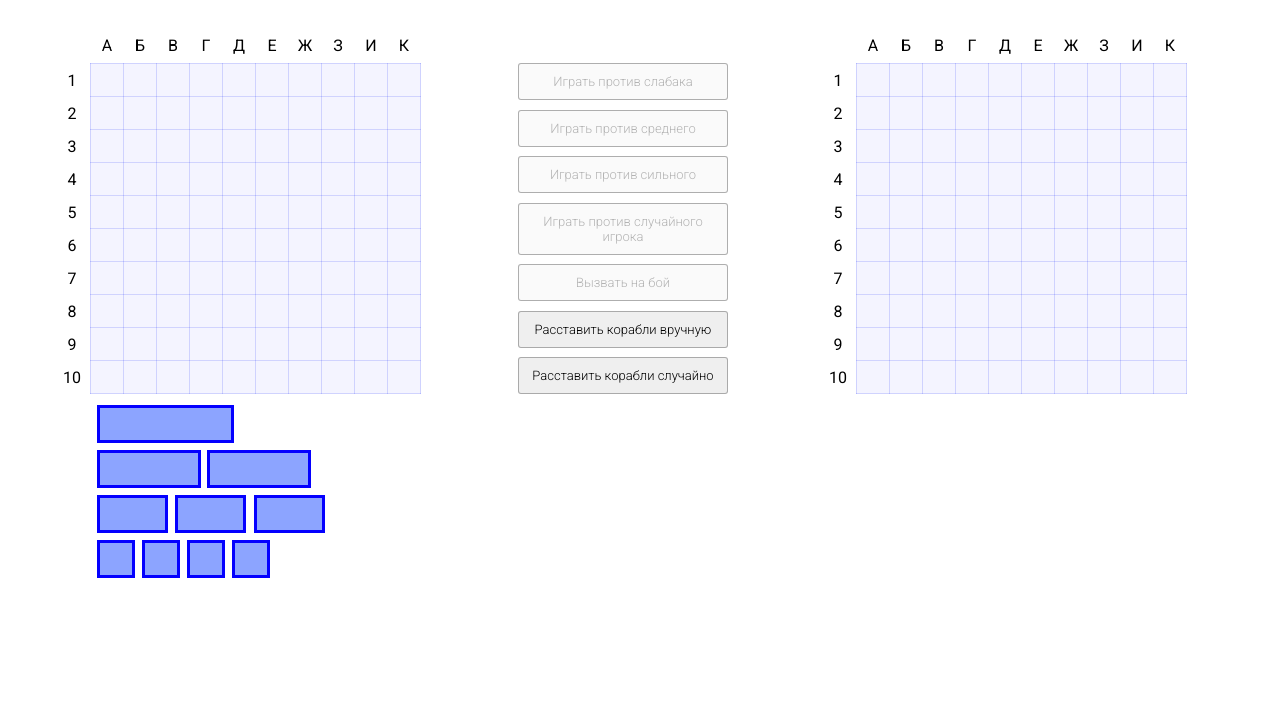
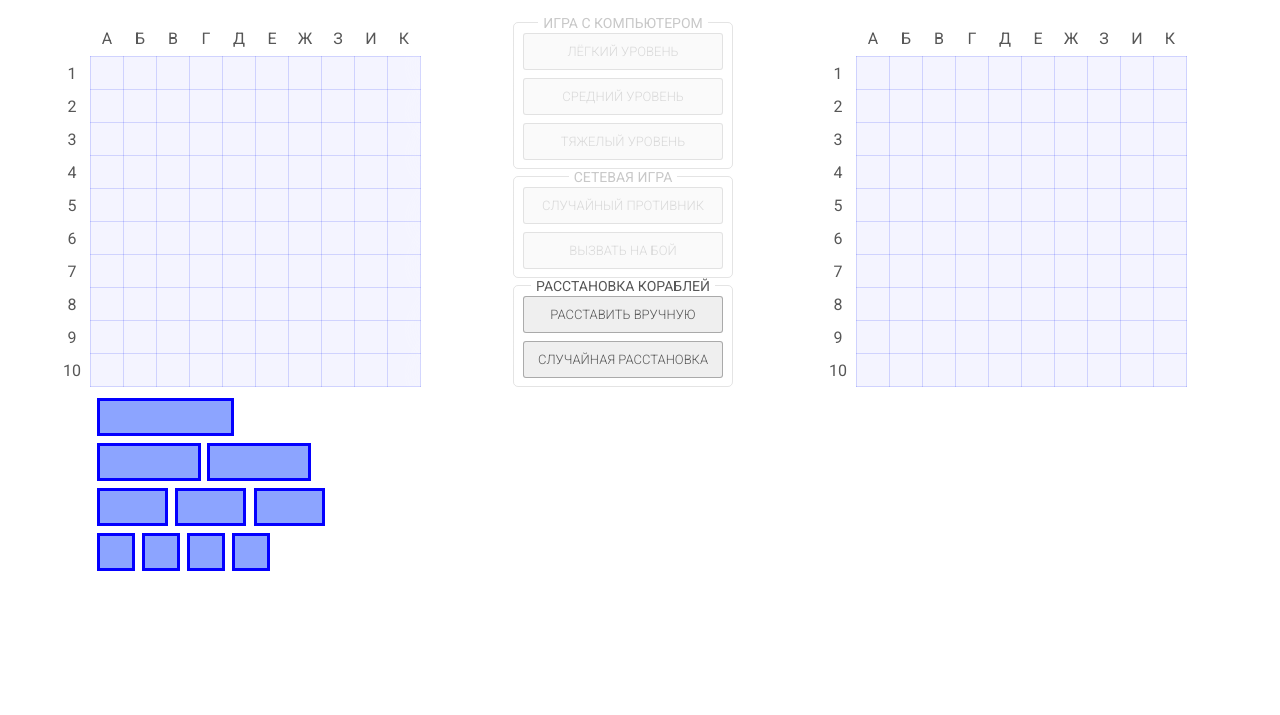
Before and after one commit to Aleks-JS/sea-battle, a plain HTML site: page index.html in a window 1280 px wide. Shown: the part 85-800 px from the top of the page. Drawn offline with Linux system fonts and the light colour scheme.

Commit message:
styled buttons

```diff
--- a/index.html
+++ b/index.html
@@ -20,34 +20,55 @@
         <div class="player" data-side="player"></div>
         <div class="app-menu">
           <div class="app-actions" data-scene="preparation">
-            <button class="app-action" data-computer="simple" disabled>
-              Играть против слабака
-            </button>
-            <button class="app-action" data-computer="middle" disabled>
-              Играть против среднего
-            </button>
-            <button class="app-action" data-computer="hard" disabled>
-              Играть против сильного
-            </button>
-            <button class="app-action" data-type="random" disabled>
-              Играть против случайного игрока
-            </button>
-            <button class="app-action" data-type="challenge" disabled>
-              Вызвать на бой
-            </button>
-            <button class="app-action" data-action="manually">
-              Расставить корабли вручную
-            </button>
-            <button class="app-action" data-action="randomize">
-              Расставить корабли случайно
-            </button>
+            <div class="actions-level-difficulty actions-group">
+              <div class="actions-title title-difficulty inactive-title">
+                Игра с компьютером
+              </div>
+              <div class="actions-buttons">
+                <div class="button-wrap"><button class="app-action" data-computer="simple" disabled>
+                  Лёгкий уровень
+                </button></div>
+                <div class="button-wrap"><button class="app-action" data-computer="middle" disabled>
+                  Средний уровень
+                </button></div>
+                <div class="button-wrap"><button class="app-action" data-computer="hard" disabled>
+                  Тяжелый уровень
+                </button></div>
+              </div>
+            </div>
+            <div class="actions-network-mode actions-group">
+              <div class="actions-title title-netwok inactive-title">
+                Сетевая игра
+              </div>
+              <div class="actions-buttons">
+                <div class="button-wrap"><button class="app-action" data-type="random" disabled>
+                  Случайный противник
+                </button></div>
+                <div class="button-wrap"><button class="app-action" data-type="challenge" disabled>
+                  Вызвать на бой
+                </button></div>
+              </div>
+            </div>
+            <div class="arrangement actions-group">
+              <div class="actions-title title-arrangement">
+                Расстановка кораблей
+              </div>
+              <div class="actions-buttons">
+                <div class="button-wrap"><button class="app-action" data-action="manually">
+                  Расставить вручную
+                </button></div>
+                <div class="button-wrap"><button class="app-action" data-action="randomize">
+                  Случайная расстановка
+                </button></div>
+              </div>
+            </div>
           </div>
           <div class="app-actions hidden" data-scene="computer">
             <div class="battlefield-status">Ваш ход</div>
-            <button class="app-action" data-action="surrender">Сдаться</button>
-            <button class="app-action" data-action="again">
-              Играть еще раз
-            </button>
+            <div class="button-wrap"><button class="app-action" data-action="surrender">Сдаться</button>
+            <div class="button-wrap"><button class="app-action" data-action="again">
+              Играть еще раз</div>
+            </button></div>
           </div>
         </div>
         <div class="opponent" data-side="opponent"></div>
--- a/scripts/scenes/PreparationScene.js
+++ b/scripts/scenes/PreparationScene.js
@@ -187,10 +187,16 @@ class PreparationScene extends Scene {
       document.querySelector('[data-computer="simple"]').disabled = false;
       document.querySelector('[data-computer="middle"]').disabled = false;
       document.querySelector('[data-computer="hard"]').disabled = false;
+      document
+        .querySelector('.title-difficulty')
+        .classList.remove('inactive-title');
     } else {
       document.querySelector('[data-computer="simple"]').disabled = true;
       document.querySelector('[data-computer="middle"]').disabled = true;
       document.querySelector('[data-computer="hard"]').disabled = true;
+      document
+        .querySelector('.title-difficulty')
+        .classList.add('inactive-title');
     }
   }
 
--- a/style/style.css
+++ b/style/style.css
@@ -3,6 +3,11 @@
   padding: 0;
   user-select: none;
   font-family: 'Roboto', sans-serif;
+  color: #575757;
+}
+
+button {
+  cursor: pointer;
 }
 
 body {
@@ -18,15 +23,16 @@ body {
 
 .app-header {
   text-align: center;
-  padding: 30px;
+  line-height: 100px;
 }
 
 .app-body {
-  margin-top: 50px;
   display: flex;
   flex-direction: row;
   justify-content: space-between;
+  align-items: flex-end;
   flex-wrap: wrap;
+  position: relative;
 }
 
 .app-subtitle {
@@ -129,6 +135,7 @@ body {
 .app-menu {
   margin-left: 3px;
   margin-right: 37px;
+  width: 220px;
 }
 
 .app-actions {
@@ -136,6 +143,134 @@ body {
   display: flex;
   flex-direction: column;
   justify-content: space-between;
+}
+
+.actions-group {
+  display: flex;
+  flex-direction: column;
+  align-items: center;
+  position: relative;
+  border: 1px solid rgba(165, 165, 165, 0.294);
+  border-radius: 5px;
+  padding-top: 10px;
+  margin-top: 7px;
+  -webkit-border-radius: 5px;
+  -moz-border-radius: 5px;
+  -ms-border-radius: 5px;
+  -o-border-radius: 5px;
+}
+
+.actions-title {
+  font-size: 14px;
+  position: absolute;
+  top: -8px;
+  background-color: #ffffff;
+  padding: 0 5px;
+  text-transform: uppercase;
+  transition: .3s;
+  -webkit-transition: .3s;
+  -moz-transition: .3s;
+  -ms-transition: .3s;
+  -o-transition: .3s;
+}
+
+.inactive-title {
+  color: #57575754;
+}
+
+.actions-buttons {
+  display: flex;
+  flex-direction: column;
+  justify-content: space-between;
+}
+
+.button-wrap {
+  position: relative;
+}
+
+.actions-buttons button {
+  width: 200px;
+  margin-bottom: 5px;
+  transition: .3s;
+  -webkit-transition: .3s;
+  -moz-transition: .3s;
+  -ms-transition: .3s;
+  -o-transition: .3s;
+  overflow: hidden;
+}
+
+.actions-buttons button:last-child {
+  margin-bottom: 8px;
+}
+
+.actions-buttons button::before {
+  content: '';
+  display: block;
+  position: absolute;
+  background: rgba(255, 255, 255, 0.5);
+  width: 60px;
+  height: 100%;
+  left: 0;
+  top: 0;
+  opacity: .5;
+  -webkit-filter: blur(30px);
+  filter: blur(30px);
+  -webkit-transform: translateX(-100px) skewX(-15deg);
+  transform: translateX(-100px) skewX(-15deg);
+  -moz-transform: translateX(-100px) skewX(-15deg);
+  -ms-transform: translateX(-100px) skewX(-15deg);
+  -o-transform: translateX(-100px) skewX(-15deg);
+}
+
+.actions-buttons button::after {
+  content: '';
+  display: block;
+  position: absolute;
+  background: rgba(255, 255, 255, 0.2);
+  width: 30px;
+  height: 100%;
+  left: 30px;
+  top: 0;
+  opacity: 0;
+  -webkit-filter: blur(5px);
+  filter: blur(5px);
+  -webkit-transform: translateX(-100px) skewX(-15deg);
+  transform: translateX(-100px) skewX(-15deg);
+  -moz-transform: translateX(-100px) skewX(-15deg);
+  -ms-transform: translateX(-100px) skewX(-15deg);
+  -o-transform: translateX(-100px) skewX(-15deg);
+}
+
+.actions-buttons button:hover {
+  background-color: rgba(224, 224, 224, 0.924);
+}
+
+.actions-buttons button:hover:before {
+  transform: translateX(300px) skewX(-15deg);
+  opacity: 0.6;
+  transition: .7s;
+  -webkit-transform: translateX(300px) skewX(-15deg);
+  -moz-transform: translateX(300px) skewX(-15deg);
+  -ms-transform: translateX(300px) skewX(-15deg);
+  -o-transform: translateX(300px) skewX(-15deg);
+}
+
+.actions-buttons button:hover:after {
+  opacity: 1;
+  transition: .7s;
+  transform: translateX(300px)skewX(-15deg);
+  -webkit-transform: translateX(300px)skewX(-15deg);
+  -moz-transform: translateX(300px)skewX(-15deg);
+  -ms-transform: translateX(300px)skewX(-15deg);
+  -o-transform: translateX(300px)skewX(-15deg);
+}
+
+.actions-buttons button:disabled,
+.actions-buttons button[disabled] {
+  border: 1px solid #9999993f;
+  background-color: #eeeeee49;
+  color: #66666638;
+  cursor: not-allowed;
 }
 
 .app-action {
@@ -149,6 +284,7 @@ body {
   -ms-border-radius: 3px;
   -o-border-radius: 3px;
   font-size: 13px;
+  text-transform: uppercase;
 }
 
 .shot {
```
